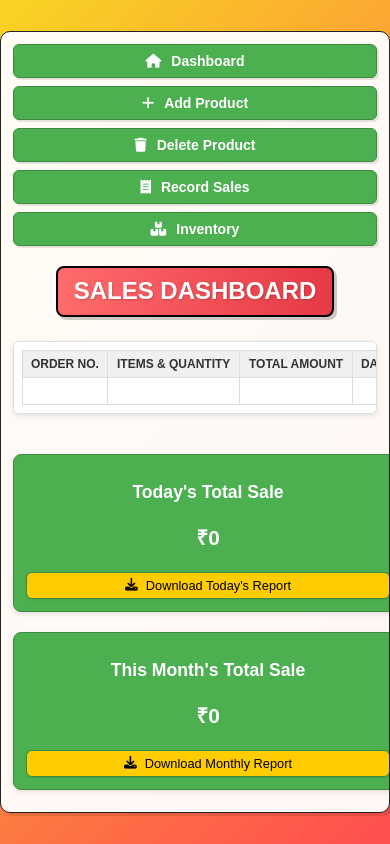
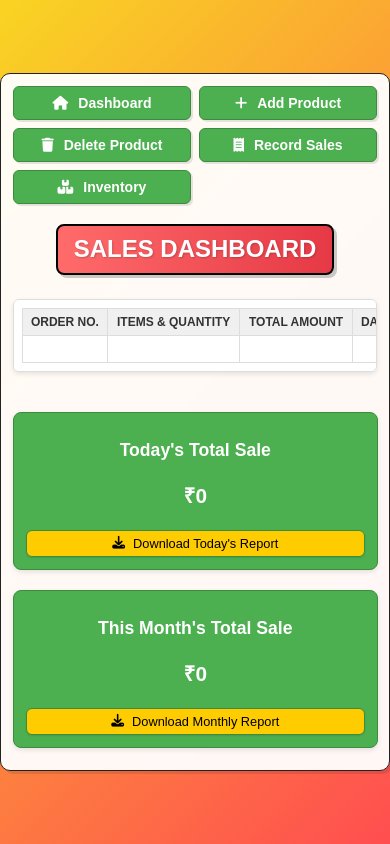
Before and after one commit to Anuj-K15/Sales-Book, a plain HTML site: page sales.html in a window 390 px wide. Drawn offline with Linux system fonts and the light colour scheme; no server answers.

Commit message:
Refactor navigation button layout in sales.css to use grid for improved responsiveness. Adjust summary card width for better alignment and remove fixed width from download button for flexibility.

```diff
--- a/sales.css
+++ b/sales.css
@@ -409,8 +409,8 @@ tr.date-separator td {
   }
 
   .navigation-buttons {
-    display: flex;
-    flex-wrap: wrap;
+    display: grid;
+    grid-template-columns: repeat(auto-fit, minmax(150px, 1fr));
     justify-content: center;
     gap: 8px;
   }
@@ -427,7 +427,7 @@ tr.date-separator td {
   }
 
   .summary-card {
-    width: 100%;
+    width: 93%;
     padding: 12px;
     min-width: 0;
   }
@@ -449,7 +449,7 @@ tr.date-separator td {
   .download-day-btn {
     padding: 4px 8px;
     font-size: 0.7rem;
-    width: 100%;
+
   }
 
   .download-btn {
```
